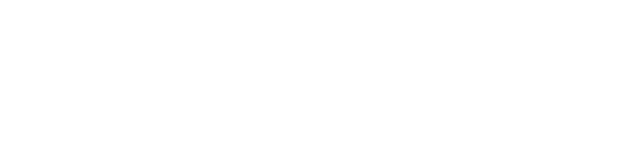
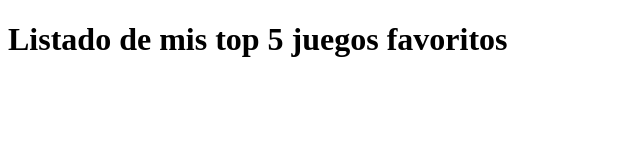
Before and after one commit to DiegoNavarro-19/practica5, a plain HTML site: page index.html in a window 1280 px wide. Shown: the whole page, without its empty margins (0-640 px from the left). Drawn offline with Linux system fonts and the light colour scheme.

Commit message:
Título del cuerpo de la página

```diff
--- a/index.html
+++ b/index.html
@@ -6,6 +6,6 @@
     <title>MIS VIDEOJUEGOS FAVORITOS</title>
 </head>
 <body>
-
+    <h1>Listado de mis top 5 juegos favoritos</h1>
 </body>
 </html>
```
